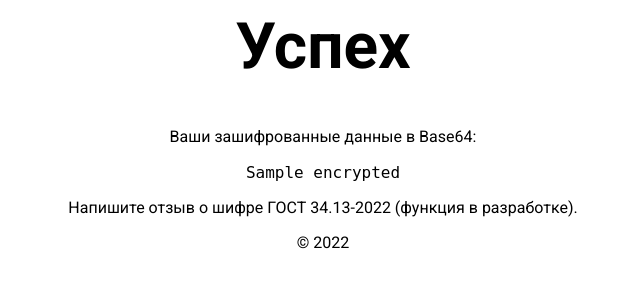
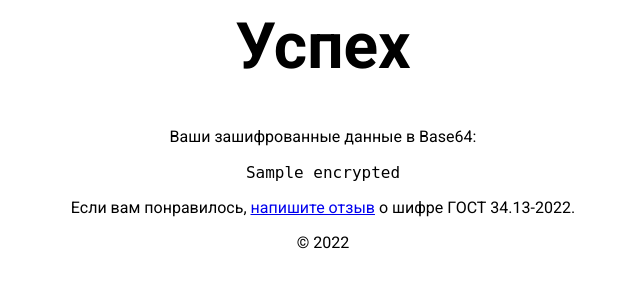
Before and after one commit to teamteamdev/ugractf-2022-quals, a Python web app: template tasks/betagost/app/templates/main.html in a window 1280 px wide. Shown: the part 283-583 px from the top of the page, without its empty margins (317-957 px from the left). Run offline with Jinja, Linux system fonts and the light colour scheme; the template is opened without the code that fills it: most values are stand-ins (such as "Sample title", 1, 10 or a date in 2020).

Commit message:
betagost: irecommend

```diff
--- a/tasks/betagost/app/templates/main.html
+++ b/tasks/betagost/app/templates/main.html
@@ -42,7 +42,7 @@
             <h1>Успех</h1>
             <p>Ваши зашифрованные данные в Base64:</p>
             <pre><code>{{ encrypted}}</code></pre>
-            <p>Напишите отзыв о шифре ГОСТ 34.13-2022 (функция в разработке).</p>
+            <p>Если вам понравилось, <a href="https://irecommend.ru/content/prilozhenie-gost-3413-2022">напишите отзыв</a> о шифре ГОСТ 34.13-2022.</p>
             {% else %}
             <h1>GOST Future</h1>
             <p>Испытайте новый быстрый алгоритм шифрования — проект ГОСТ 34.13-2022:</p>
```
